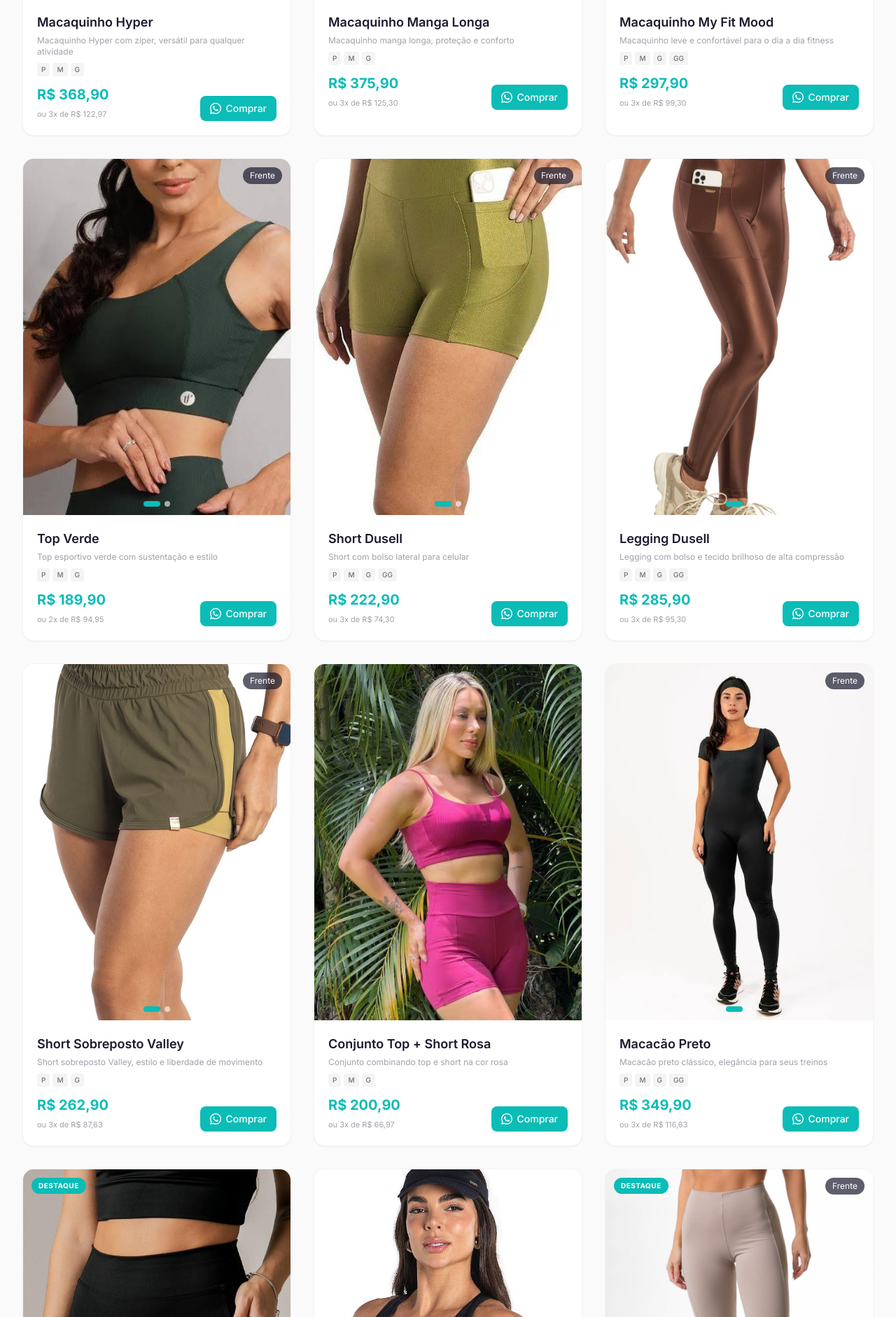
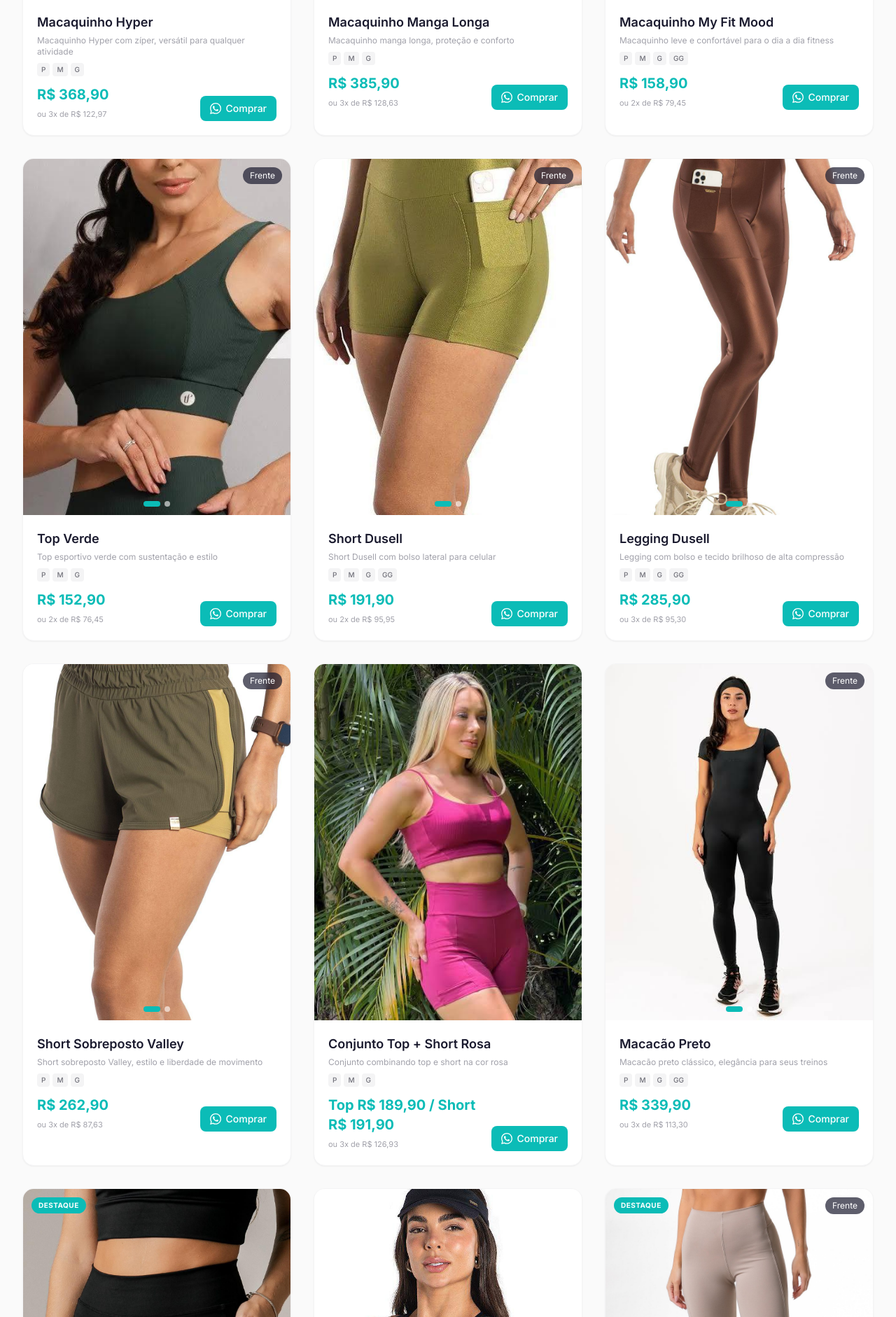
Before and after one commit to JoaoAlisson/gymlove, a Next.js app: page / in a window 1280 px wide. Shown: the part 1754-3636 px from the top of the page at 70% size. Built offline with nearby package versions, Linux system fonts and the light colour scheme; a web font is replaced by a local one.

Commit message:
fix: corrigir nomes/precos para baterem com as imagens dos produtos

```diff
--- a/src/data/products.ts
+++ b/src/data/products.ts
@@ -44,8 +44,8 @@ export const products: Product[] = [
   {
     id: 1,
     name: "Macaquinho Frente Única",
-    price: "R$ 375,90",
-    priceValue: 375.9,
+    price: "R$ 351,90",
+    priceValue: 351.9,
     images: ["/products/01-frente.jpg", "/products/02-costas.jpg"],
     description: "Macaquinho com design frente única, perfeito para treinos intensos",
     category: "Macaquinho",
@@ -90,8 +90,8 @@ export const products: Product[] = [
   {
     id: 5,
     name: "Macaquinho Manga Longa",
-    price: "R$ 375,90",
-    priceValue: 375.9,
+    price: "R$ 385,90",
+    priceValue: 385.9,
     images: ["/products/08.jpg"],
     description: "Macaquinho manga longa, proteção e conforto",
     category: "Macaquinho",
@@ -101,8 +101,8 @@ export const products: Product[] = [
   {
     id: 6,
     name: "Macaquinho My Fit Mood",
-    price: "R$ 297,90",
-    priceValue: 297.9,
+    price: "R$ 158,90",
+    priceValue: 158.9,
     images: ["/products/09.jpg"],
     description: "Macaquinho leve e confortável para o dia a dia fitness",
     category: "Macaquinho",
@@ -113,8 +113,8 @@ export const products: Product[] = [
   {
     id: 7,
     name: "Top Verde",
-    price: "R$ 189,90",
-    priceValue: 189.9,
+    price: "R$ 152,90",
+    priceValue: 152.9,
     images: ["/products/10.jpg", "/products/33.jpg"],
     description: "Top esportivo verde com sustentação e estilo",
     category: "Top",
@@ -124,10 +124,10 @@ export const products: Product[] = [
   {
     id: 8,
     name: "Short Dusell",
-    price: "R$ 222,90",
-    priceValue: 222.9,
+    price: "R$ 191,90",
+    priceValue: 191.9,
     images: ["/products/11.jpg", "/products/34.jpg"],
-    description: "Short com bolso lateral para celular",
+    description: "Short Dusell com bolso lateral para celular",
     category: "Short",
     gender: "feminino",
     sizes: ["P", "M", "G", "GG"],
@@ -157,8 +157,8 @@ export const products: Product[] = [
   {
     id: 11,
     name: "Conjunto Top + Short Rosa",
-    price: "R$ 200,90",
-    priceValue: 200.9,
+    price: "Top R$ 189,90 / Short R$ 191,90",
+    priceValue: 380.8,
     images: ["/products/14.jpg"],
     description: "Conjunto combinando top e short na cor rosa",
     category: "Conjunto",
@@ -168,8 +168,8 @@ export const products: Product[] = [
   {
     id: 12,
     name: "Macacão Preto",
-    price: "R$ 349,90",
-    priceValue: 349.9,
+    price: "R$ 339,90",
+    priceValue: 339.9,
     images: ["/products/15.jpg", "/products/37.jpg"],
     description: "Macacão preto clássico, elegância para seus treinos",
     category: "Macacão",
@@ -191,10 +191,10 @@ export const products: Product[] = [
   {
     id: 14,
     name: "Top Dusell",
-    price: "R$ 184,90",
-    priceValue: 184.9,
+    price: "R$ 260,90",
+    priceValue: 260.9,
     images: ["/products/17.jpg"],
-    description: "Top Dusell com sustentação e estilo",
+    description: "Top Dusell com zíper frontal e mangotes",
     category: "Top",
     gender: "feminino",
     sizes: ["P", "M", "G"],
@@ -213,22 +213,22 @@ export const products: Product[] = [
   },
   {
     id: 16,
-    name: "Blusa Wonder",
+    name: "Top Rosa Imperial (cor 1)",
     price: "R$ 219,90",
     priceValue: 219.9,
     images: ["/products/19.jpg"],
-    description: "Blusa feminina fitness Wonder",
+    description: "Top Rosa Imperial com alça frente única",
     category: "Top",
     gender: "feminino",
     sizes: ["P", "M", "G"],
   },
   {
     id: 17,
-    name: "Top Duplo New Basic",
+    name: "Top Rosa Imperial (cor 2)",
     price: "R$ 210,90",
     priceValue: 210.9,
-    images: ["/products/20.jpg", "/products/28.jpg"],
-    description: "Top duplo New Basic liso",
+    images: ["/products/20.jpg"],
+    description: "Top Rosa Imperial com alças finas",
     category: "Top",
     gender: "feminino",
     sizes: ["P", "M", "G"],
@@ -352,18 +352,18 @@ export const products: Product[] = [
     price: "R$ 173,00",
     priceValue: 173,
     images: ["/products/32.jpg"],
-    description: "Camiseta Gota masculina",
+    description: "Camiseta Gota feminina",
     category: "Camiseta",
-    gender: "masculino",
+    gender: "feminino",
     sizes: ["P", "M", "G", "GG"],
   },
   {
     id: 29,
     name: "Short Hyper",
-    price: "R$ 159,90",
-    priceValue: 159.9,
+    price: "R$ 175,90",
+    priceValue: 175.9,
     images: ["/products/38.jpg"],
-    description: "Short Hyper feminino",
+    description: "Short Hyper feminino com bolso lateral",
     category: "Short",
     gender: "feminino",
     sizes: ["P", "M", "G"],
```
